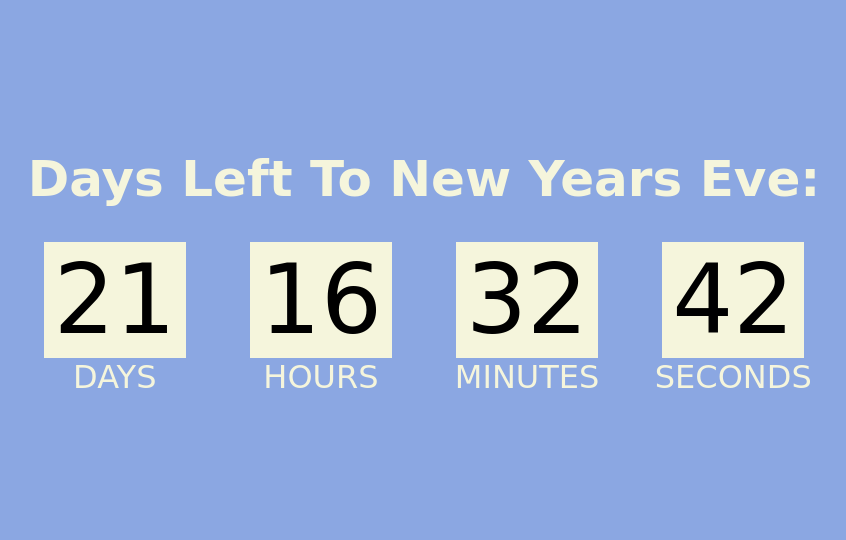
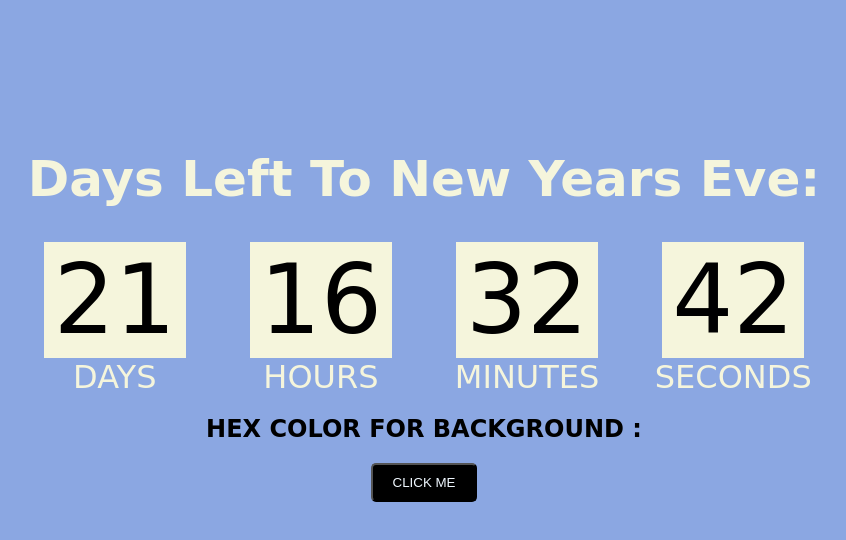
Before and after one commit to amirahad/countdownTimer, a plain HTML site: page index.html in a window 1280 px wide. Shown: the whole page, without its empty margins (216-1062 px from the left). Drawn offline with Linux system fonts and the light colour scheme; a web font is replaced by a local one.

Commit message:
added button to change background color randomly

```diff
--- a/app.js
+++ b/app.js
@@ -2,6 +2,10 @@ const daysEL = document.getElementById('days');
 const hoursEL = document.getElementById('hours');
 const minutesEL = document.getElementById('minutes');
 const secondsEL = document.getElementById('seconds');
+const button = document.querySelector('#btn').addEventListener('click', changeHex);
+const body = document.querySelector('body');
+const hexValues = [0,1,2,3,4,5,6,7,8,9,'A','B','C','D','E','F'];
+const value = document.querySelector('#hex-value');
 
 const newYears = "1 jan 2021";
 
@@ -25,5 +29,15 @@ function formatTime(time){
     return time < 10 ? `0${time}` : time;
 }
 
+function changeHex(){
+    let hex = '#'
+    for(let i = 0; i < 6; i++){
+        const index = Math.floor(Math.random()*hexValues.length)
+        hex += hexValues[index]
+    }
+    value.textContent = hex;
+    body.style.backgroundColor = hex;
+}
+
 countdown();
 setInterval(countdown, 1000);
--- a/index.html
+++ b/index.html
@@ -28,6 +28,8 @@
         </div>
 
     </div>
+    <h2>HEX COLOR FOR BACKGROUND : <span id="hex-value"></span></h2>
+    <a href="#" id="btn"><button class="click">Click Me</button></a>
 
 
 
--- a/style.css
+++ b/style.css
@@ -38,6 +38,23 @@ h1{
     text-transform: uppercase;
     color: beige;
 }
+.click{
+    color: aliceblue;
+    background-color: black;
+    padding: 10px 20px;
+    border-radius: 5px;
+    text-transform: uppercase;
+    cursor: pointer;
+    transition: all 0.2s ease-in;
+}
+.click:hover{
+    color: black;
+    background-color: beige;
+    width: 120px;
+
+    font-size: medium;
+    border: 1px dotted black;
+}
 @media(max-width:767px){
     h1{
         font-size: 30px;
```
